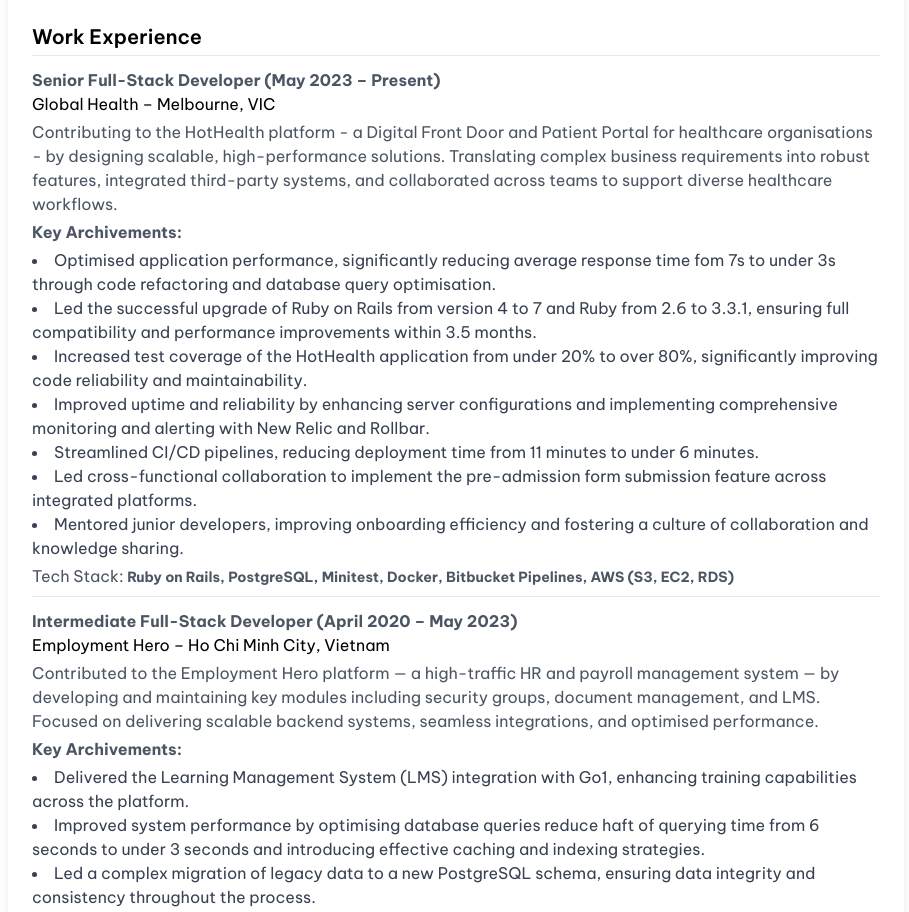
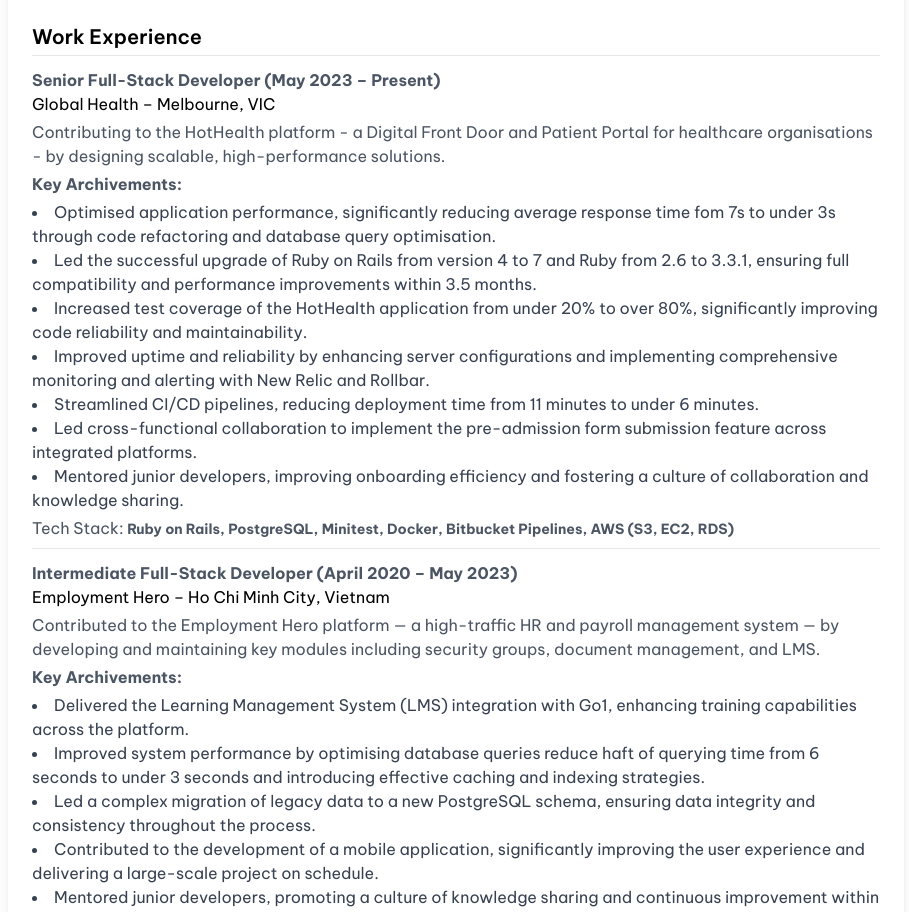
Before and after one commit to dthtien/profile, a Next.js app: page /cv in a window 1280 px wide. Shown: the part 466-1378 px from the top of the page, without its empty margins (184-1093 px from the left). Built offline with nearby package versions, Linux system fonts and the light colour scheme.

Commit message:
[cv]: remove redundant text

```diff
--- a/components/shared/details.ts
+++ b/components/shared/details.ts
@@ -111,7 +111,7 @@
     position: "Senior Full-Stack Developer",
     url: "https://www.global-health.com/",
     duration: "May 2023 – Present",
-    description: "Contributing to the HotHealth platform - a Digital Front Door and Patient Portal for healthcare organisations - by designing scalable, high-performance solutions. Translating complex business requirements into robust features, integrated third-party systems, and collaborated across teams to support diverse healthcare workflows.",
+    description: "Contributing to the HotHealth platform - a Digital Front Door and Patient Portal for healthcare organisations - by designing scalable, high-performance solutions.",
     archivements: [
       "Optimised application performance, significantly reducing average response time fom 7s to under 3s through code refactoring and database query optimisation.",
       "Led the successful upgrade of Ruby on Rails from version 4 to 7 and Ruby from 2.6 to 3.3.1, ensuring full compatibility and performance improvements within 3.5 months.",
@@ -135,7 +135,7 @@
     position: "Intermediate Full-Stack Developer",
     url: "https://employmenthero.com/",
     duration: "April 2020 – May 2023",
-    description: "Contributed to the Employment Hero platform — a high-traffic HR and payroll management system — by developing and maintaining key modules including security groups, document management, and LMS. Focused on delivering scalable backend systems, seamless integrations, and optimised performance.",
+    description: "Contributed to the Employment Hero platform — a high-traffic HR and payroll management system — by developing and maintaining key modules including security groups, document management, and LMS.",
     archivements: [
       "Delivered the Learning Management System (LMS) integration with Go1, enhancing training capabilities across the platform.",
       "Improved system performance by optimising database queries reduce haft of querying time from 6 seconds to under 3 seconds and introducing effective caching and indexing strategies.",
```
